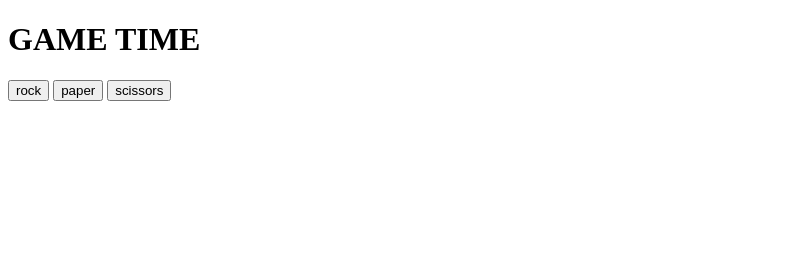
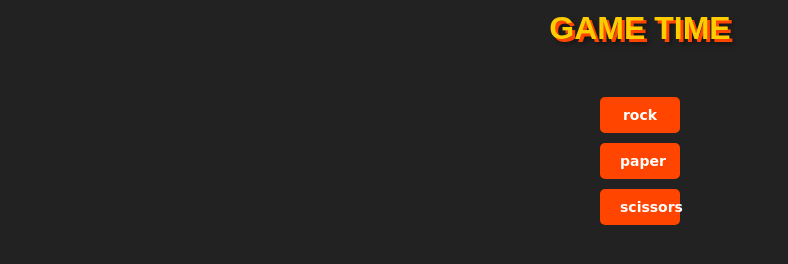
Before and after one commit to Sorbari2016/rock-paper-scissors, a plain HTML site: page index.html in a window 1280 px wide. Shown: the whole page, without its empty margins (0-788 px from the left). Drawn offline with Linux system fonts and the light colour scheme.

Commit message:
Improved the ui of the rps game by adding some styles

```diff
--- a/index.html
+++ b/index.html
@@ -12,9 +12,11 @@
         <h1>GAME TIME</h1>
 
 <!-- Buttons for user choice -->
+    <div id = "container">
         <button id="rock">rock</button>
         <button id="paper">paper</button>
         <button id="scissors">scissors</button>
+    </div>
 
 <!-- Display results -->
         <p id="result"></p>
--- a/style.css
+++ b/style.css
@@ -0,0 +1,46 @@
+*{
+    box-sizing: border-box;
+    margin: 0px;
+    padding: 0px;
+}
+
+
+body {
+    font-family: 'Press Start 2P', cursive; /* Retro game-style font */
+    font-size: 16px;
+    color: #fff; /* White text */
+    text-align: center; /* Center align text */
+    background-color: #222; /* Dark background for contrast */
+}
+
+h1{
+    font-family: 'Orbitron', sans-serif; /* Futuristic and stylish */
+    font-weight: bold;
+    text-transform: uppercase;
+    color: #ffcc00; /* Bright yellow for emphasis */
+    text-shadow: 3px 3px 0px #ff4500, 5px 5px 5px rgba(0, 0, 0, 0.5); /* Cool glowing effect */
+    margin-bottom: 50px;
+    margin-top:10px
+}
+
+
+button {
+    font-family: 'Press Start 2P', cursive;
+    font-size: 14px;
+    padding: 10px 20px;
+    border: none;
+    background-color: #ff4500; /* Bright orange for game vibe */
+    color: #fff;
+    cursor: pointer;
+    transition: transform 0.2s ease-in-out;
+    width: 80px;
+    border-radius: 5px;
+    font-weight: 800;
+}
+
+#container {
+    display: flex;
+    flex-direction: column;
+    gap: 10px;
+    align-items: center;
+}
```
Lines whose indentation alone changed are shown as unchanged.
